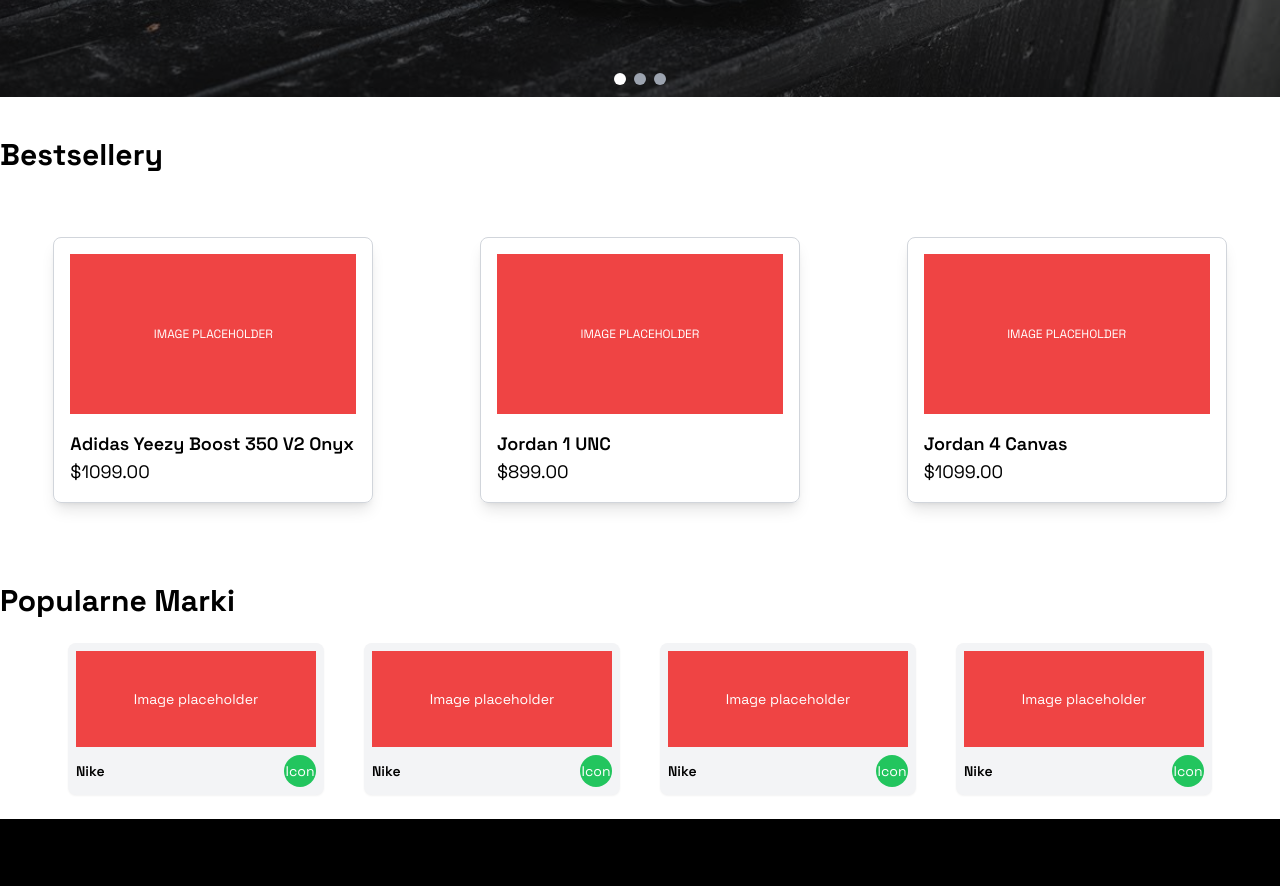
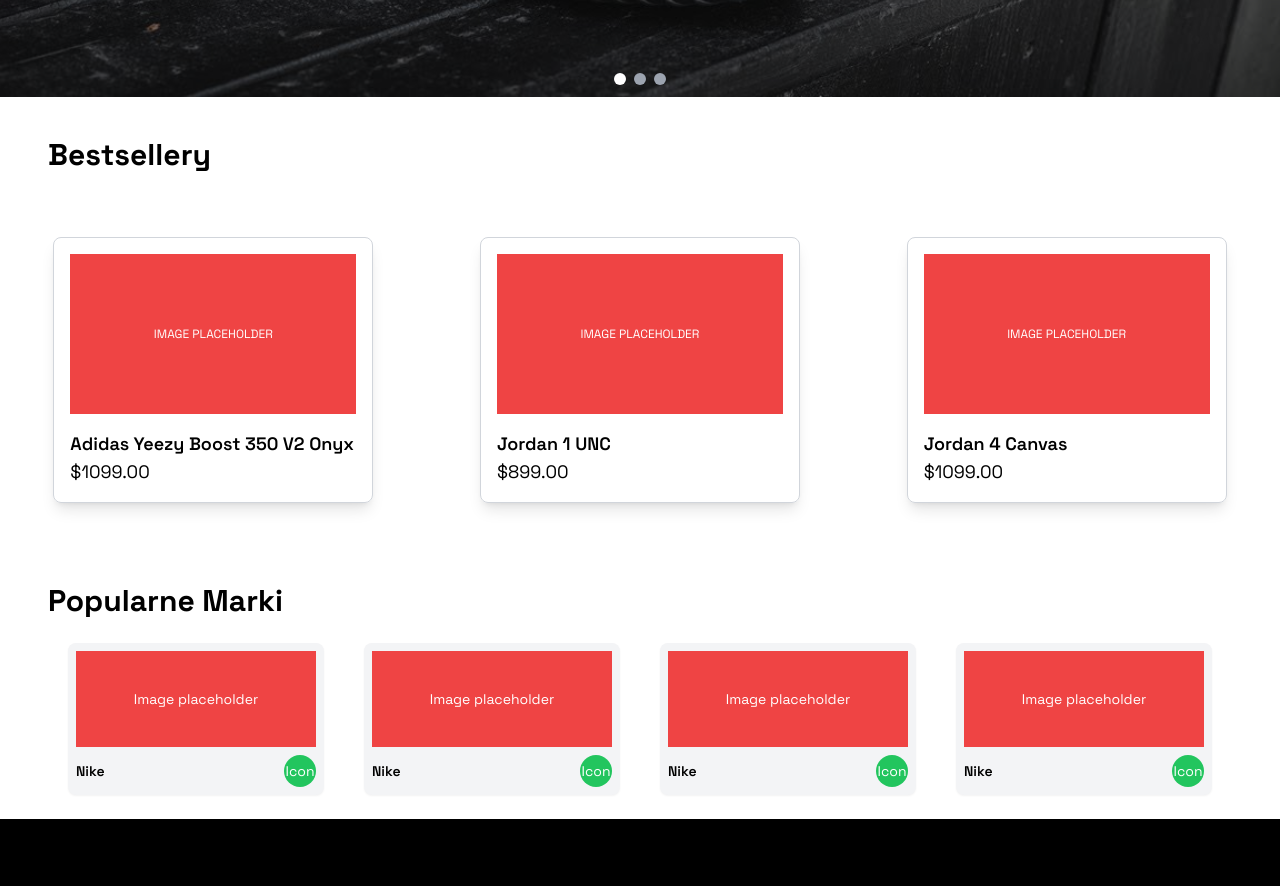
Before and after one commit to RobertSternal/Sneaker-Finder, a Next.js app in the folder SneakerFinder/Client/: page / in a window 1280 px wide. Shown: the part 800-1686 px from the top of the page. Built offline with nearby package versions, Linux system fonts and the light colour scheme.

Commit message:
H1, Bestsellers and PopularBrands changes

```diff
--- a/SneakerFinder/Client/src/components/H1.tsx
+++ b/SneakerFinder/Client/src/components/H1.tsx
@@ -3,10 +3,10 @@
 type H1Props = {
   children: ReactChild;
   className?: string;
-}
+};
 
 export default function H1({ children, className = "" }: H1Props) {
   return (
-    <h1 className={`text-3xl font-bold mt-10 mb-6${className}`}>{children}</h1>
-  )
+    <h1 className={`text-3xl font-bold mt-10 mb-6 ${className}`}>{children}</h1>
+  );
 }
--- a/SneakerFinder/Client/src/containers/Bestsellers.tsx
+++ b/SneakerFinder/Client/src/containers/Bestsellers.tsx
@@ -5,7 +5,7 @@
 export default function Bestsellers() {
   return (
     <>
-      <H1>Bestsellery</H1>
+      <H1 className="px-12">Bestsellery</H1>
       <div className="flex justify-around items-center py-10">
         <TrendingCard name="Adidas Yeezy Boost 350 V2 Onyx" price={1099} />
         <TrendingCard name="Jordan 1 UNC" price={899} />
--- a/SneakerFinder/Client/src/containers/PopularBrands.tsx
+++ b/SneakerFinder/Client/src/containers/PopularBrands.tsx
@@ -5,7 +5,7 @@
 export default function PopularBrands() {
   return (
     <>
-      <H1>Popularne Marki</H1>
+      <H1 className="px-12">Popularne Marki</H1>
       <div className="flex space-x-10 text-center justify-center">
         <BrandsCard name="Nike" />
         <BrandsCard name="Nike" />
```
